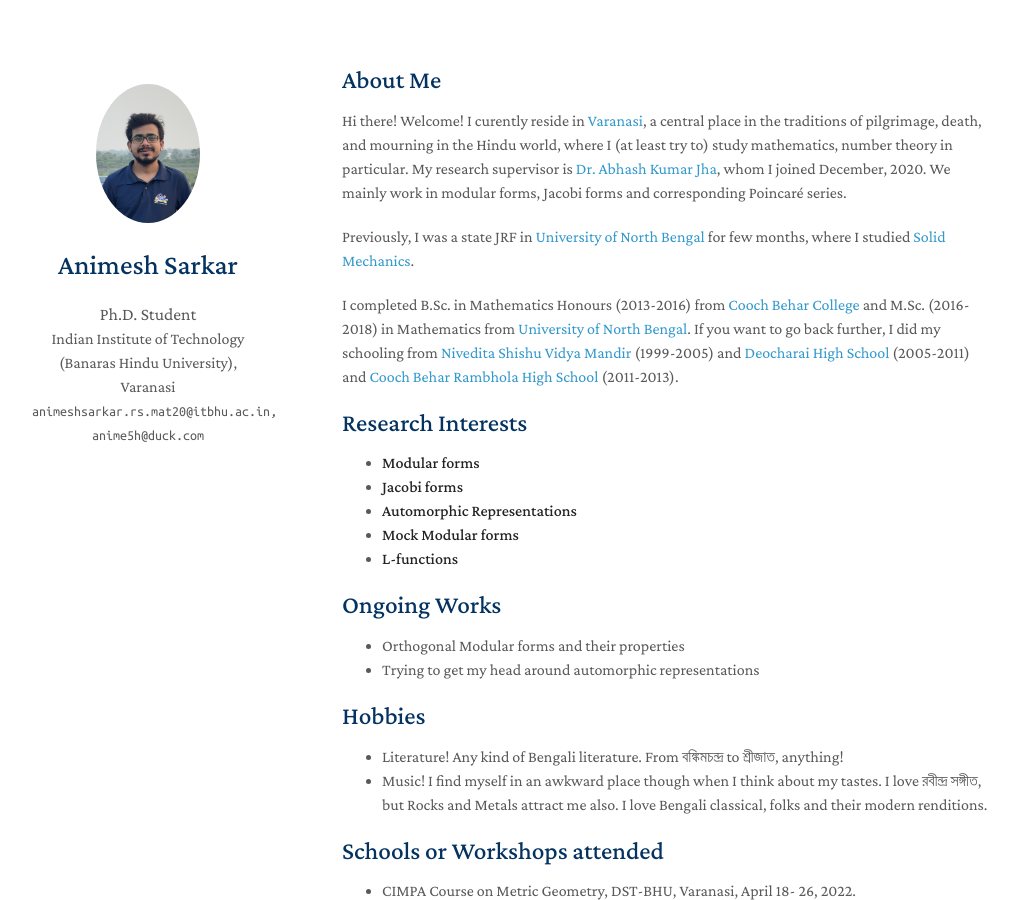
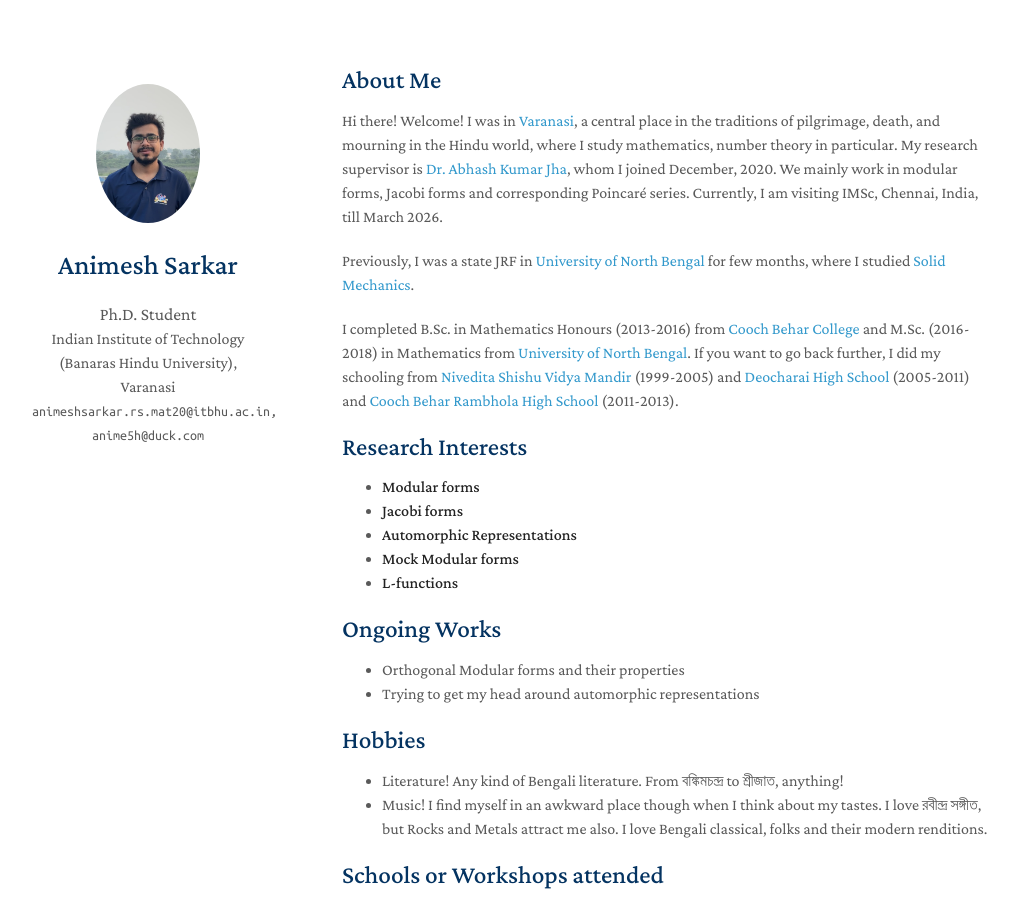
Before and after one commit to 4nimesh/4nimesh.github.io, a Jekyll site: the page built from index.md, in a window 1280 px wide and 900 px high. Shown: the whole window, without its empty margins (128-1145 px from the left). Built offline with Jekyll 4.4.1, drawn with Linux system fonts in a browser that asks for light colours; a style sheet for code colours, icons or effects is not loaded.

Commit message:
Update index.md

```diff
--- a/index.md
+++ b/index.md
@@ -31,7 +31,7 @@ layout: homepage
 
 ## About Me
 
-Hi there! Welcome! I curently reside in [Varanasi](https://en.wikipedia.org/wiki/Varanasi), a central place in the traditions of pilgrimage, death, and mourning in the Hindu world, where I (at least try to) study mathematics, number theory in particular. My research supervisor is [Dr. Abhash Kumar Jha](https://www.iitbhu.ac.in/dept/mat/people/abhashmat), whom I joined December, 2020. We mainly work in modular forms, Jacobi forms and corresponding Poincaré series.
+Hi there! Welcome! I was in [Varanasi](https://en.wikipedia.org/wiki/Varanasi), a central place in the traditions of pilgrimage, death, and mourning in the Hindu world, where I study mathematics, number theory in particular. My research supervisor is [Dr. Abhash Kumar Jha](https://www.iitbhu.ac.in/dept/mat/people/abhashmat), whom I joined December, 2020. We mainly work in modular forms, Jacobi forms and corresponding Poincaré series. Currently, I am visiting IMSc, Chennai, India, till March 2026.
 
 Previously, I was a state JRF in [University of North Bengal](https://nbu.ac.in/) for few months,  where I studied [Solid Mechanics](https://en.wikipedia.org/wiki/Solid_mechanics).
 
```
